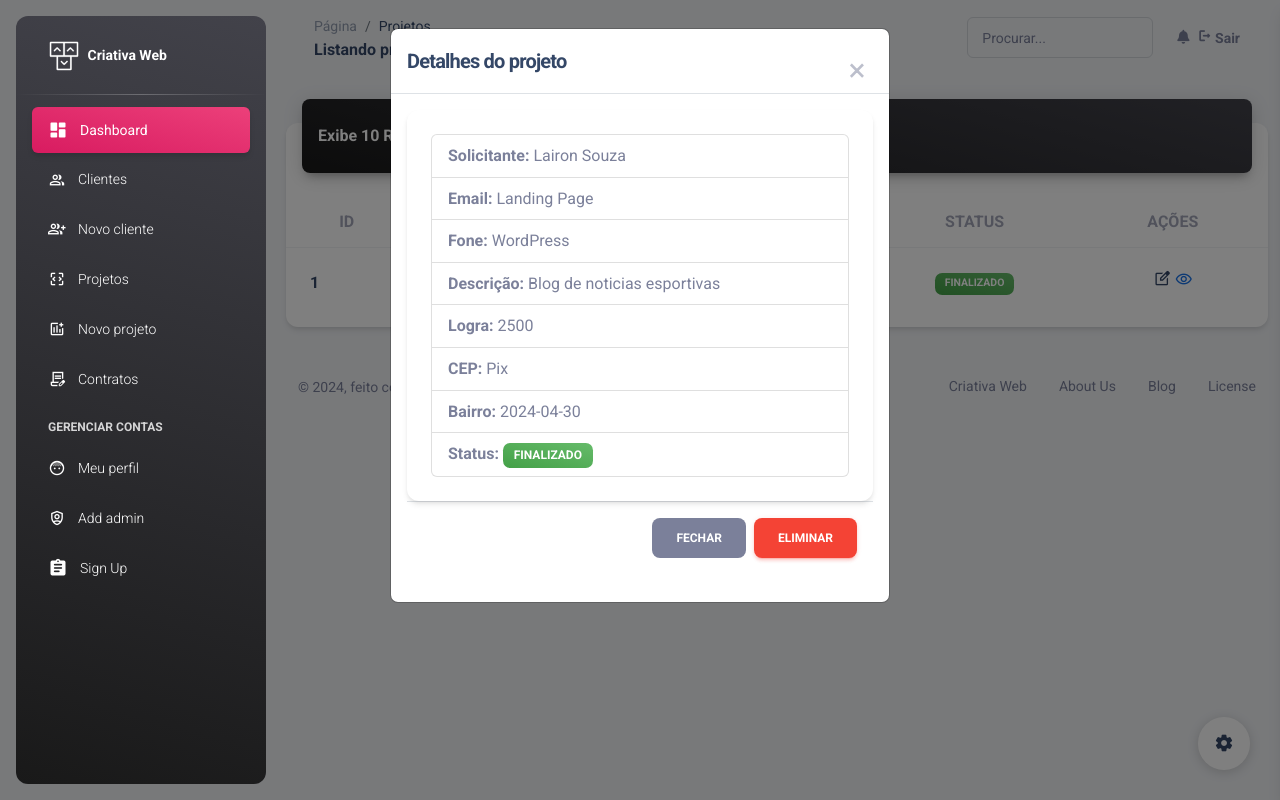
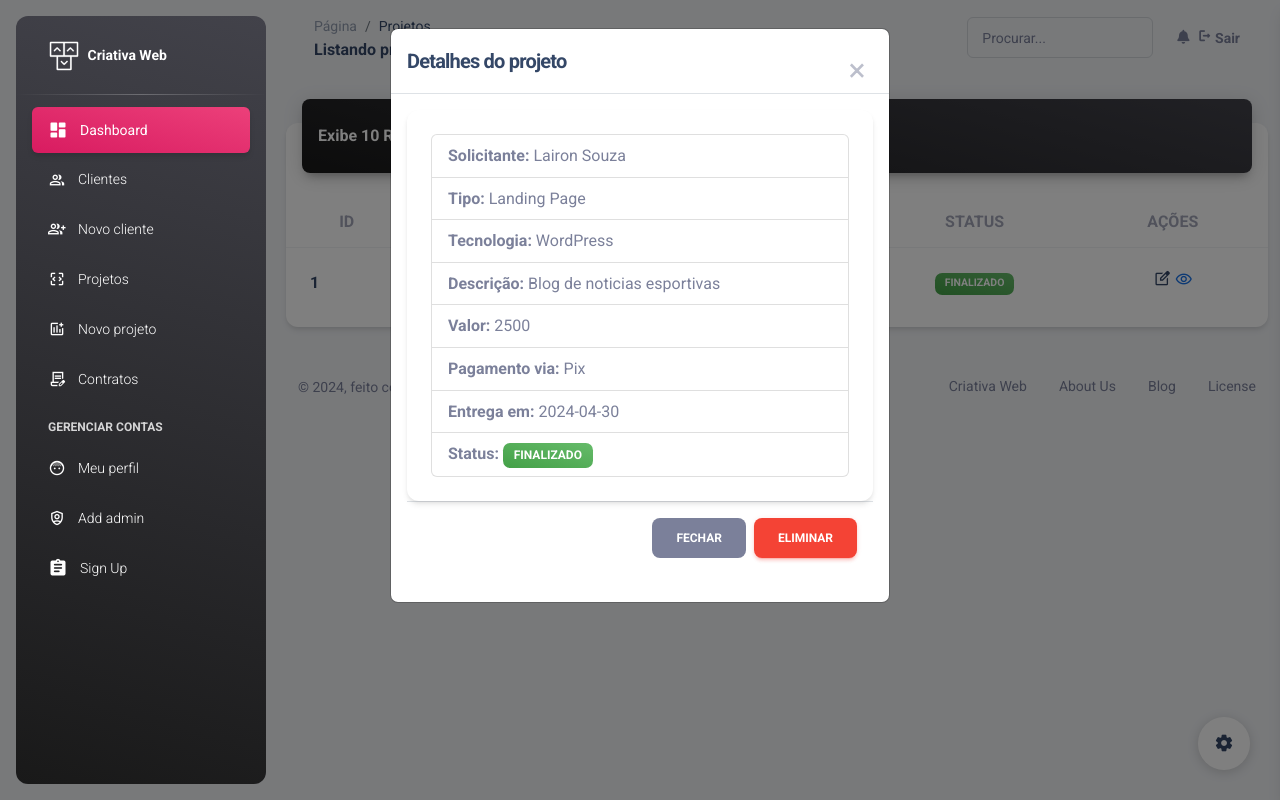
Before and after one commit to lairondev/cw, a Flask app: page /projeto/ in a window 1280 px wide, after a click on "visibility". Run offline with Flask 3, Linux system fonts and the light colour scheme; data comes from the database, SQL or seed files in the repository; some libraries are stand-ins or nearby versions.

Commit message:
hotfix no modal de projetos

```diff
--- a/templates/lista_projetos.html
+++ b/templates/lista_projetos.html
@@ -87,12 +87,12 @@
 
 												<ul class="list-group text-left">
 													<li class="list-group-item"><strong class="text-secondary">Solicitante: </strong>{{proj.cliente.nome}}</li>
-													<li class="list-group-item"><strong class="text-secondary">Email: </strong>{{proj.tipo}}</li>
-													<li class="list-group-item"><strong class="text-secondary">Fone: </strong>{{proj.tecnologia}}</li>
+													<li class="list-group-item"><strong class="text-secondary">Tipo: </strong>{{proj.tipo}}</li>
+													<li class="list-group-item"><strong class="text-secondary">Tecnologia: </strong>{{proj.tecnologia}}</li>
 													<li class="list-group-item"><strong class="text-secondary">Descrição: </strong>{{proj.detalhes}}</li>
-													<li class="list-group-item"><strong class="text-secondary">Logra: </strong>{{proj.valor}}</li>
-													<li class="list-group-item"><strong class="text-secondary">CEP: </strong>{{proj.metodo_pag}}</li>
-													<li class="list-group-item"><strong class="text-secondary">Bairro: </strong>{{proj.data_entrega}}</li>
+													<li class="list-group-item"><strong class="text-secondary">Valor: </strong>{{proj.valor}}</li>
+													<li class="list-group-item"><strong class="text-secondary">Pagamento via: </strong>{{proj.metodo_pag}}</li>
+													<li class="list-group-item"><strong class="text-secondary">Entrega em: </strong>{{proj.data_entrega}}</li>
 													<li class="list-group-item"><strong class="text-secondary">Status: </strong><span class="badge badge-sm bg-gradient-{%if proj.status == 'iniciado'%}info{%elif proj.status == 'em atraso'%}danger{%elif proj.status == 'cancelado'%}primary{%elif proj.status == 'congelado'%}secondary{%else%}success{%endif%}">{{ proj.status }}</span></li>
 												</ul>
 											</div>
```
